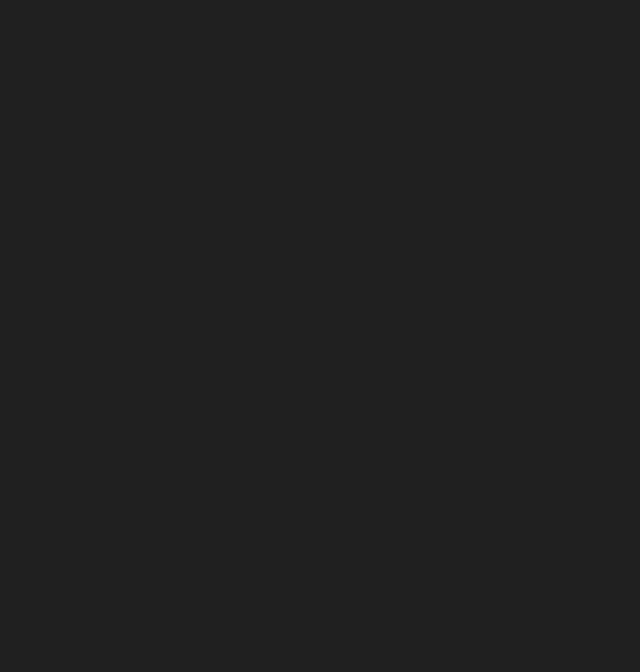
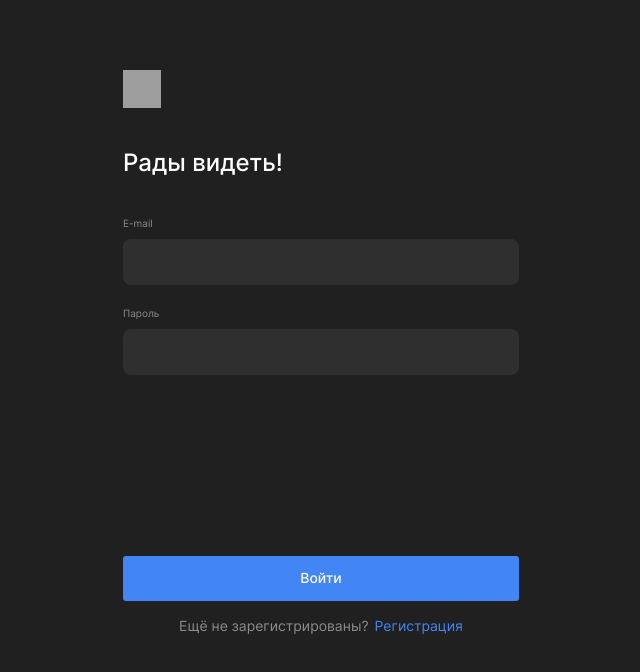
Before and after one commit to chedore/movies-explorer-frontend, a React (Create React App) app: page /signin in a window 1280 px wide. Shown: the top 672 px of the page, without its empty margins (319-959 px from the left). Built offline with nearby package versions, Linux system fonts and the light colour scheme; grey boxes are pictures that could not be loaded.

Commit message:
feat: страница login

```diff
--- /dev/null
+++ b/src/blocks/logo/_place/logo_place_form.css
@@ -0,0 +1,15 @@
+.logo_place_form {
+  margin: 70px 0 0;
+}
+
+@media screen and (min-width: 320px) and (max-width: 768px) {
+  .logo_place_form {
+    margin: 232px 0 0;
+  }
+}
+
+@media screen and (max-width: 320px) {
+  .logo_place_form {
+    margin: 56px auto 0;
+  }
+}
--- a/src/components/App/App.jsx
+++ b/src/components/App/App.jsx
@@ -1,7 +1,8 @@
 import "./App.css";
 import React, { useState } from "react";
-import { Routes, Route, Navigate, useNavigate } from "react-router-dom";
+import { Routes, Route, useNavigate } from "react-router-dom";
 import NotFound from "../NotFound/NotFound";
+import Login from "../Login/Login";
 
 function App() {
   const [loggedIn, setLoggedIn] = useState(false);
@@ -10,7 +11,7 @@ function App() {
     <div className="page">
       <Routes>
         <Route path="/" />
-        <Route path="/signin" />
+        <Route path="/signin" element={<Login />} />
         <Route path="/signup" />
         <Route path="/profile" />
         <Route path="/saved-movies" />
--- /dev/null
+++ b/src/components/Form/Form.css
@@ -0,0 +1,125 @@
+.form {
+  display: flex;
+  flex-direction: column;
+  padding: 0;
+  margin: 0 auto;
+  width: 396px ;
+}
+
+.form__title {
+  font-size: 24px;
+  font-style: normal;
+  font-weight: 500;
+  line-height: normal;
+  margin: 40px 0 0;
+  padding: 0;
+}
+
+.form__label {
+  color: #8b8b8b;
+  font-size: 10px;
+  font-style: normal;
+  font-weight: 400;
+  line-height: normal;
+  margin: 0 0 10px;
+}
+
+.form__input {
+  background: #2f2f2f;
+  color: #fff;
+  height: 46px;
+  border: none;
+  box-sizing: border-box;
+  border-radius: 8px;
+  font-size: 13px;
+  font-style: normal;
+  font-weight: 500;
+  line-height: normal;
+  padding: 0 15px;
+  margin: 0 0 10px;
+}
+
+.form__input:focus {
+  outline: none;
+}
+
+.form__input-error {
+  color: #ee3465;
+}
+
+.form__input:last-of-type {
+  margin: 0 0;
+}
+
+.form__span {
+  font-size: 10px;
+  font-style: normal;
+  font-weight: 400;
+  line-height: normal;
+  opacity: 0;
+}
+
+.form__span:last-of-type {
+  margin: 0 0;
+}
+
+.form__span-error {
+  opacity: 1;
+  color: #ee3465;
+}
+
+.form__button {
+  border-radius: 3px;
+  border: none;
+  background: #4285f4;
+  color: #fff;
+  font-size: 14px;
+  font-style: normal;
+  font-weight: 500;
+  line-height: normal;
+  margin: 169px auto 16px 0;
+  padding: 13px 0 15px 0;
+  width: 100%;
+  flex-shrink: 0;
+}
+
+.form__span-description {
+  color: #8b8b8b;
+  text-align: center;
+  font-size: 14px;
+  font-style: normal;
+  font-weight: 400;
+  line-height: normal;
+}
+
+.form__span-link {
+  color: #4285f4;
+  text-align: center;
+  font-size: 14px;
+  font-style: normal;
+  font-weight: 400;
+  line-height: normal;
+  padding: 0 0 0 6px;
+  text-decoration: none;
+
+}
+
+@media screen and (max-width: 320px) {
+  .form {
+    width: 260px ;
+  }
+  .form__title {
+    margin: 50px auto 0;
+    text-align: center;
+  }
+  .form__button {
+    margin: 257px auto 14px 0;
+  }
+  .form__span-description {
+    font-size: 12px;
+  }
+  .form__span-link {
+    font-size: 12px;
+    padding: 0 0 0 7px;
+  }
+}
--- /dev/null
+++ b/src/components/Form/Form.jsx
@@ -0,0 +1,20 @@
+import "./Form.css";
+import logo from "../../images/logo.svg";
+import { Link } from "react-router-dom";
+
+export default function Form({ title, children, buttonName, spanName, spanLink, spanPatch }) {
+  return (
+    <form className="form">
+      <img className="logo logo_place_form" src={logo} alt="Логотип" />
+      <h1 className="form__title">{title}</h1>
+      {children}
+      <button className="button form__button" type="submit">
+        {buttonName}
+      </button>
+      <span className="form__span-description">
+        {spanName}
+        <Link className="link form__span-link" to={spanPatch}>{spanLink}</Link>
+      </span>
+    </form>
+  );
+}
--- /dev/null
+++ b/src/components/Login/Login.css
@@ -0,0 +1,18 @@
+.login {
+  display: flex;
+  flex-direction: column;
+  padding: 0;
+}
+
+.login__container {
+  display: flex;
+  flex-direction: column;
+  padding: 0;
+  margin: 40px 0 0;
+}
+
+@media screen and (max-width: 320px) {
+  .login__container {
+    margin: 80px 0 0;
+  }
+}
--- /dev/null
+++ b/src/components/Login/Login.jsx
@@ -0,0 +1,40 @@
+import "./Login.css";
+import Form from "../Form/Form";
+
+export default function Login() {
+  return (
+    <section className="login">
+      <Form
+        title="Рады видеть!"
+        buttonName="Войти"
+        spanName="Ещё не зарегистрированы?"
+        spanLink="Регистрация"
+        spanPatch="/signup"
+      >
+        <div className="login__container">
+          <label className="form__label">E-mail</label>
+          <input
+            type="email"
+            id="form-email-input"
+            className="form__input"
+            placeholder=""
+            name="email"
+            required
+          />
+          <span className="form__span">Что-то пошло не так...</span>
+
+          <label className="form__label">Пароль</label>
+          <input
+            type="password"
+            id="form-password-input"
+            className="form__input"
+            placeholder=""
+            name="password"
+            required
+          />
+          <span className="form__span">Что-то пошло не так...</span>
+        </div>
+      </Form>
+    </section>
+  );
+}
--- a/src/components/Navigation/Navigation.jsx
+++ /dev/null
@@ -1,6 +0,0 @@
-export default function Navigation({loggedIn}) {
-  return (
-  <>
-  {loggedIn ? (<>1</>) : (<>2</>)  }
-  </>);
-}
--- a/src/components/NotFound/NotFound.jsx
+++ b/src/components/NotFound/NotFound.jsx
@@ -9,7 +9,7 @@ export default function NotFound() {
       <p className="main__description">Страница не найдена</p>
       <button
         className="button main__button"
-        onClick={() => navigate("/", { replace: true })}
+        onClick={() => navigate(-1)}
         type="button"
       >
         Назад
--- a/src/index.css
+++ b/src/index.css
@@ -3,6 +3,7 @@
 
 @import url(./blocks/logo/logo.css);
 @import url(./blocks/logo/_place/logo_place_header.css);
+@import url(./blocks/logo/_place/logo_place_form.css);
 
 @import url(./blocks/link/link.css);
 
```
Also changed, not shown: src/components/Navigation/Navigation.css (deleted).
